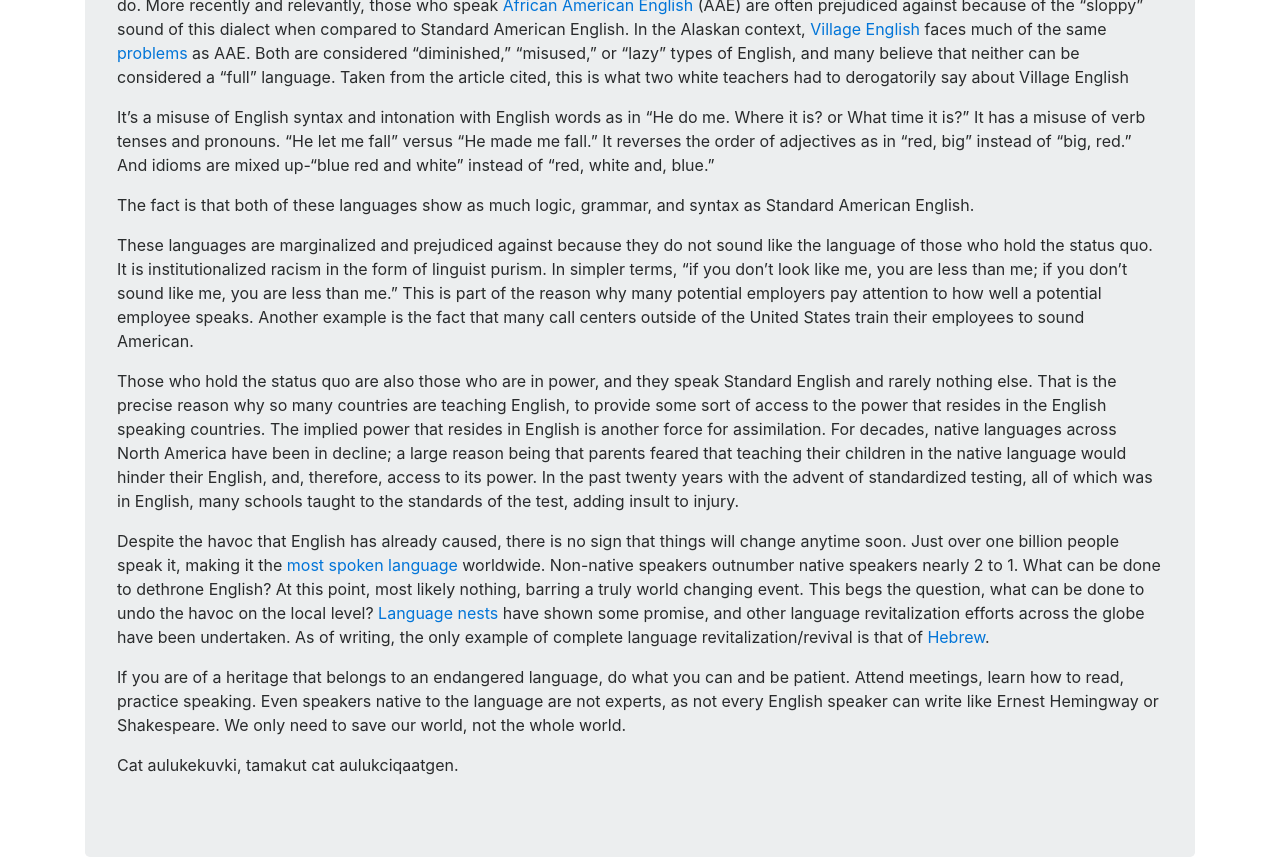
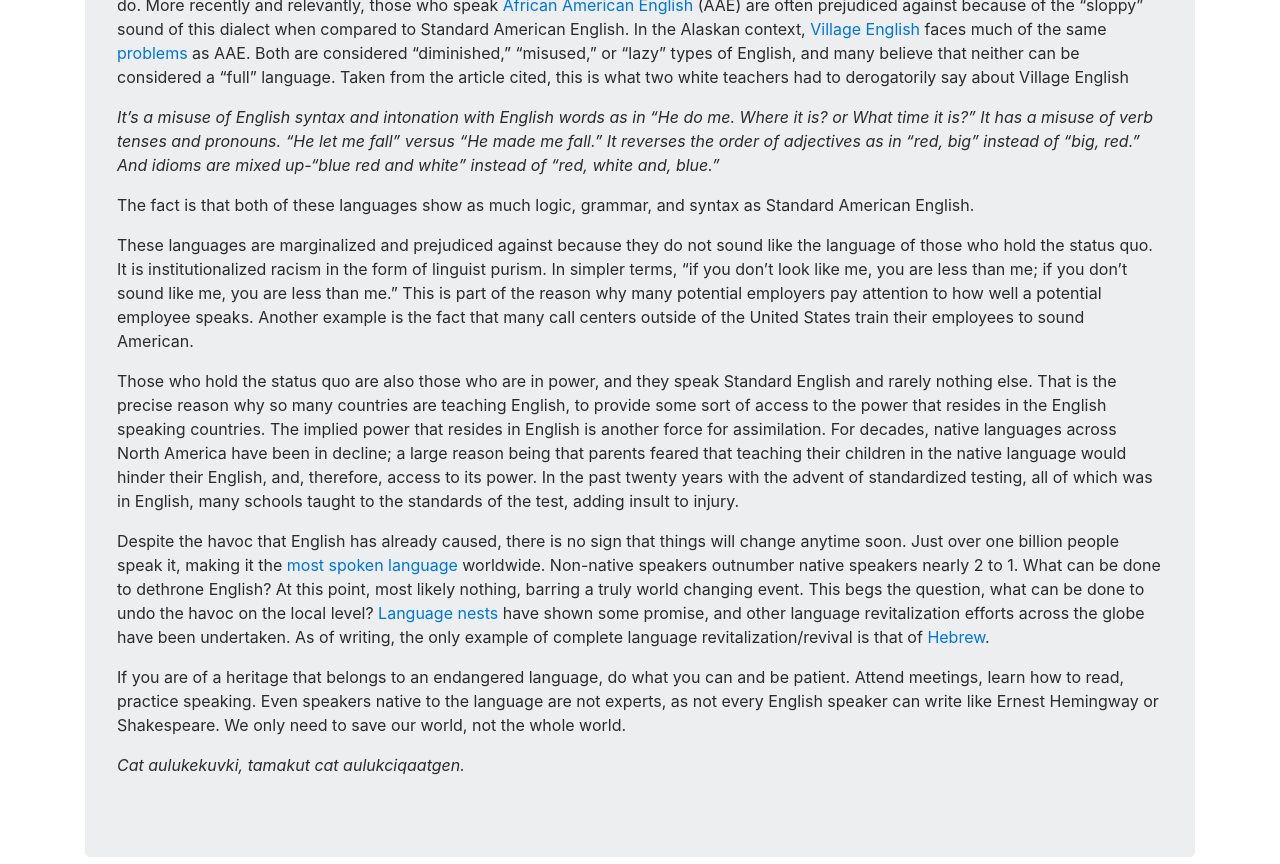
Before and after one commit to b0ndman/b0ndman.github.io, a Jekyll site: the page built from _posts/2018-05-10-english-the-irreverent-king-of-languages.md, in a window 1280 px wide. Shown: the part 577-1441 px from the top of the page. Built offline with Jekyll 4.4.1, drawn with Linux system fonts in a browser that asks for light colours; nearby versions of some CDN libraries.

Commit message:
more formatting

```diff
--- a/_posts/2018-05-10-english-the-irreverent-king-of-languages.md
+++ b/_posts/2018-05-10-english-the-irreverent-king-of-languages.md
@@ -10,11 +10,11 @@ English is a prestigious language. Approximately 35% of the world's economy (by
 
 Linguistic barriers and gateways, notably by social class, have been seen before. In the Middle Ages, literacy was considered exclusive to nobles, clergymen, and other high ranking societal members. (Yes, literacy is a part of a language. It is the knowledge of how to use/understand a language on a medium other than spoken word.) Those who were literate were able to find work that illiterates could not do. More recently and relevantly, those who speak [African American English](https://en.wikipedia.org/wiki/African-American_English) (AAE) are often prejudiced against because of the "sloppy" sound of this dialect when compared to Standard American English. In the Alaskan context, [Village English](https://nalliq.com/2017/07/03/i-always-you-never-a-celebration-of-village-english/) faces much of the same [problems](http://www.jstor.org/stable/3195721) as AAE. Both are considered "diminished," "misused," or "lazy" types of English, and many believe that neither can be considered a "full" language. Taken from the article cited, this is what two white teachers had to derogatorily say about Village English
 
-> It's a misuse of English syntax and intonation with English words as in "He
+> _It's a misuse of English syntax and intonation with English words as in "He
 do me. Where it is? or What time it is?" It has a misuse of verb tenses and
 pronouns. "He let me fall" versus "He made me fall." It reverses the order of
 adjectives as in "red, big" instead of "big, red." And idioms are mixed
-up-"blue red and white" instead of "red, white and, blue."
+up-"blue red and white" instead of "red, white and, blue."_
 
 The fact is that both of these languages show as much logic, grammar, and syntax as Standard American English.
 
@@ -26,4 +26,4 @@ Despite the havoc that English has already caused, there is no sign that things
 
 If you are of a heritage that belongs to an endangered language, do what you can and be patient. Attend meetings, learn how to read, practice speaking. Even speakers native to the language are not experts, as not every English speaker can write like Ernest Hemingway or Shakespeare. We only need to save our world, not the whole world.
 
-Cat aulukekuvki, tamakut cat aulukciqaatgen.
+_Cat aulukekuvki, tamakut cat aulukciqaatgen._
```
